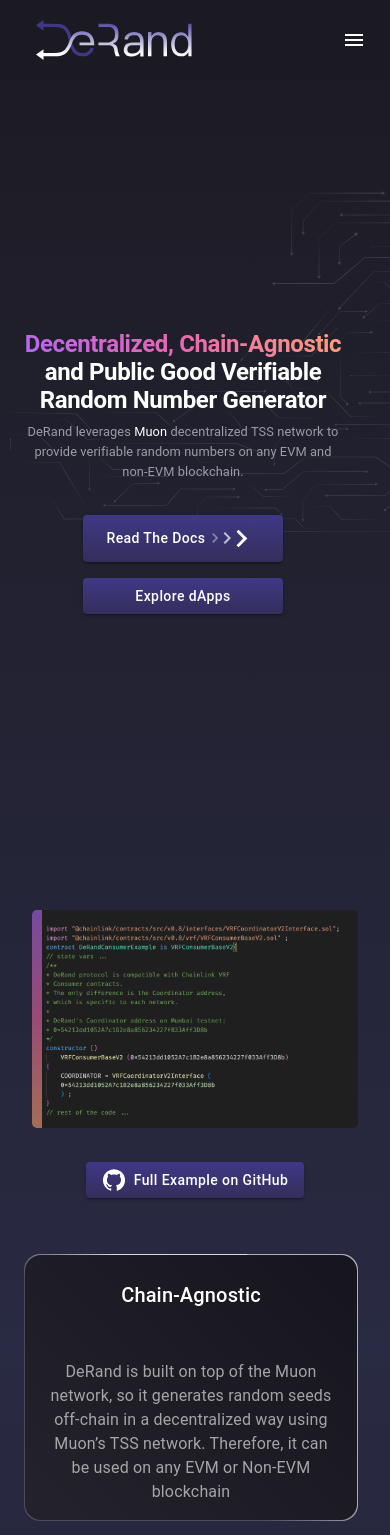
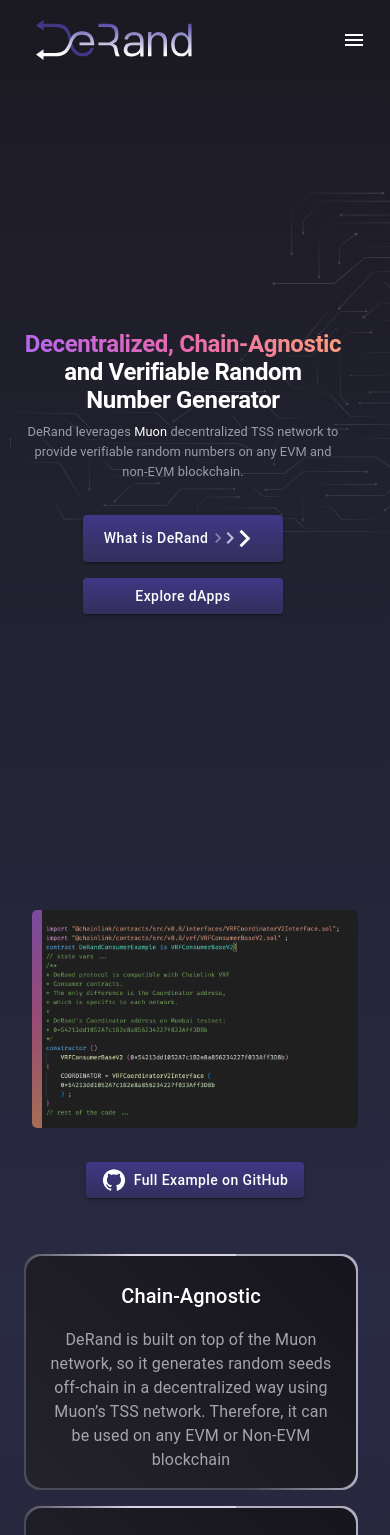
Before and after one commit to derand-protocol/derand-ui, a React (Create React App) app: page / in a window 390 px wide. Shown: the top 1535 px of the page. Built offline with nearby package versions, Linux system fonts and the light colour scheme.

Commit message:
update content and responsiveness

```diff
--- a/src/components/MainPage/Features.js
+++ b/src/components/MainPage/Features.js
@@ -12,7 +12,7 @@
   display: 'flex',
   justifyContent: 'center',
   alignItems: 'center',
-  padding: '1px', // Thin padding to create the border effect
+  padding: '2px', // Thin padding to create the border effect
 });
 // Box for content
 // Box for content
@@ -22,6 +22,7 @@
   width: '100%',
   display: 'flex',
   flexDirection: 'column',
+  overflowY: 'scroll',
   padding: '32px',
   [theme.breakpoints.down('sm')]: {
     padding: '24px',
@@ -33,22 +34,21 @@
   justifyContent: 'center',
   alignItems: 'center',
   '& .title': {
-    height: '65px',
     fontSize: '1.25rem',
-    marginBottom: '16px',
+    marginBottom: '1rem', // Adjust the space between title and body based on your design
     [theme.breakpoints.down('xs')]: {
-      fontSize: '1rem'},
+      fontSize: '1rem',
+    },
   },
   '& .body': {
     fontSize: '1rem',
     lineHeight: '24px',
     textAlign: 'justify',
-    height: '100px',
-    paddingBottom: '36px', // Add padding to the bottom
+    height:'100px',
+    paddingBottom: '36px', // Keep padding to the bottom
     [theme.breakpoints.down('xs')]: {
       fontSize: '0.750rem',
       lineHeight: '20px',
-
     },
   }
 }));
@@ -60,8 +60,8 @@
       body: 'DeRand is built on top of the Muon network, so it generates random seeds off-chain in a decentralized way using Muon’s TSS network. Therefore, it can be used on any EVM or Non-EVM blockchain',
     },
     {
-      title: 'Decentralized & Censorship Resistant',
-      body: '100% decentralized and censorship-resistant, using Muon\'s TSS network to generate random numbers',
+      title: 'Easy to use',
+      body: 'Smart contract libraries and the protocol structure are compatible with other VRF platforms. Requires minimal code changes for developers',
     },
     {
       title: 'Cost Efficient',
@@ -72,8 +72,8 @@
       body: 'DeRand protocol is modular and flexible, allowing different parties to run different parts of the protocol. There is no central authority.',
     },
     {
-      title: 'Easy to use',
-      body: 'Smart contract libraries and the protocol structure are compatible with other VRF platforms. Requires minimal code changes for developers',
+      title: 'Decentralized & Censorship Resistant',
+      body: '100% decentralized and censorship-resistant, using Muon\'s TSS network to generate random numbers',
     },
     ];
 
@@ -81,12 +81,12 @@
       <Grid container justifyContent="center" spacing={2} alignItems="center"
       sx={{
         width: '100%', // Default to full width
-        maxWidth: { md: '80%' }, // 80% width on medium devices and up
+        maxWidth: { md: '80%' ,xl:'60%'}, // 80% width on medium devices and up
         margin: '0 auto', // Center the container
         zIndex: 2
       }}>
         {boxesContent.map((box, index) => (
-          <Grid item xs={12} sm={6} md={4} key={index}>
+          <Grid item xs={12} sm={6} md={4} xl={4} key={index}>
             <GradientBorderBox>
               <ContentBox>
                 <Typography variant="h6" color="#FEFEFE" gutterBottom
--- a/src/components/MainPage/MainContent.js
+++ b/src/components/MainPage/MainContent.js
@@ -29,13 +29,13 @@
         zIndex: 2
       }}
     >
-      <Grid item xs={12} md={10} lg={10} sx={{
+      <Grid item xs={12} md={10} lg={10} xl={8} sx={{
       display: 'flex',
       flexDirection: 'column',
       alignItems: 'center',
       justifyContent: 'center',
       mx: 'auto', // Center align the grid item
-      px: { xs: 2, sm: 4, md: 6 } // Responsive padding
+      px: { xs: 2, sm: 4, md: 6} // Responsive padding
       }}>
         <Box sx={{
         display: 'flex',
@@ -50,16 +50,15 @@
         textAlign: 'center'
         }}>
       {/* Title */}
-        <Typography
-          variant="h1"
-          sx={{
+      <Typography
+        variant="h1"
+        sx={{
           fontWeight: 600,
-          fontSize: { xs: '1.5rem', sm: '2.5rem', md: '3rem', lg: '4rem' }, // Responsive font size
+          fontSize: {xs: '1.5rem', sm: '2.5rem', md: '3rem',lg: '4rem', },
           color: 'white',
           display: 'inline',
-          }}
-          >
-
+        }}
+      >
           <Box component="span" sx={{
           background: 'linear-gradient(45deg, #B267F3, #EA68AD, #FFA279)',
           WebkitBackgroundClip: 'text',
@@ -69,7 +68,7 @@
           }}>
           Decentralized, Chain-Agnostic{" "}
           </Box>
-          and Public Good Verifiable Random Number Generator
+          and Verifiable Random Number Generator
         </Typography>
       {/* Subtitle */}
         <Typography
@@ -128,7 +127,7 @@
               }
             }}
           >
-            Read The Docs{" "}
+            What is DeRand{" "}
             <KeyboardArrowRightIcon fontSize="small" style={{ color: '#8885AA', marginRight: '-10px' }} />
             <KeyboardArrowRightIcon fontSize="medium" style={{ color: '#C3C1D4', marginRight: '-15px' }} />
             <KeyboardArrowRightIcon fontSize="large" style={{ color: 'white' }} />
--- a/src/components/MainPage/MainPage.js
+++ b/src/components/MainPage/MainPage.js
@@ -5,6 +5,7 @@
 import Features from './Features';
 
 function MainPage() {
+  const footerHeight = '40px';
   const theme = useTheme();
   const isDesktop = useMediaQuery(theme.breakpoints.up('md'));
   const isTabletOrLarger = useMediaQuery(theme.breakpoints.up('sm'));
@@ -57,7 +58,8 @@
         <Box component="img" sx={{
           position: 'absolute',
           left: 0,
-          top: isDesktop ? '1600px' : '200px',
+          bottom: isTabletOrLarger ? footerHeight : 'initial',
+          top: isTabletOrLarger ? 'initial' : '200px',
           objectFit: 'cover',
           zIndex: 1, // Send it behind the content
           width: isTabletOrLarger ? '850px' : '450px',
```
